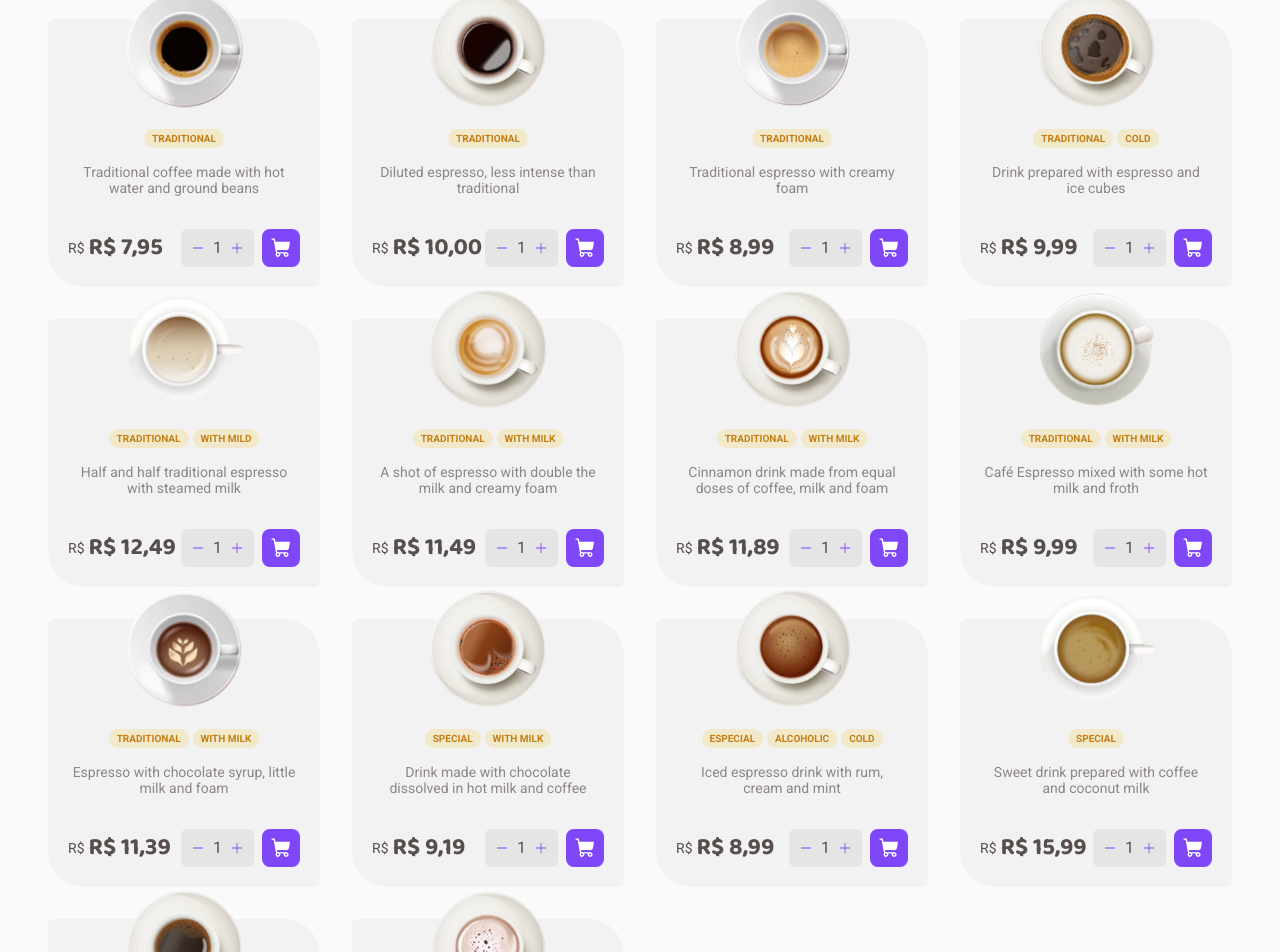
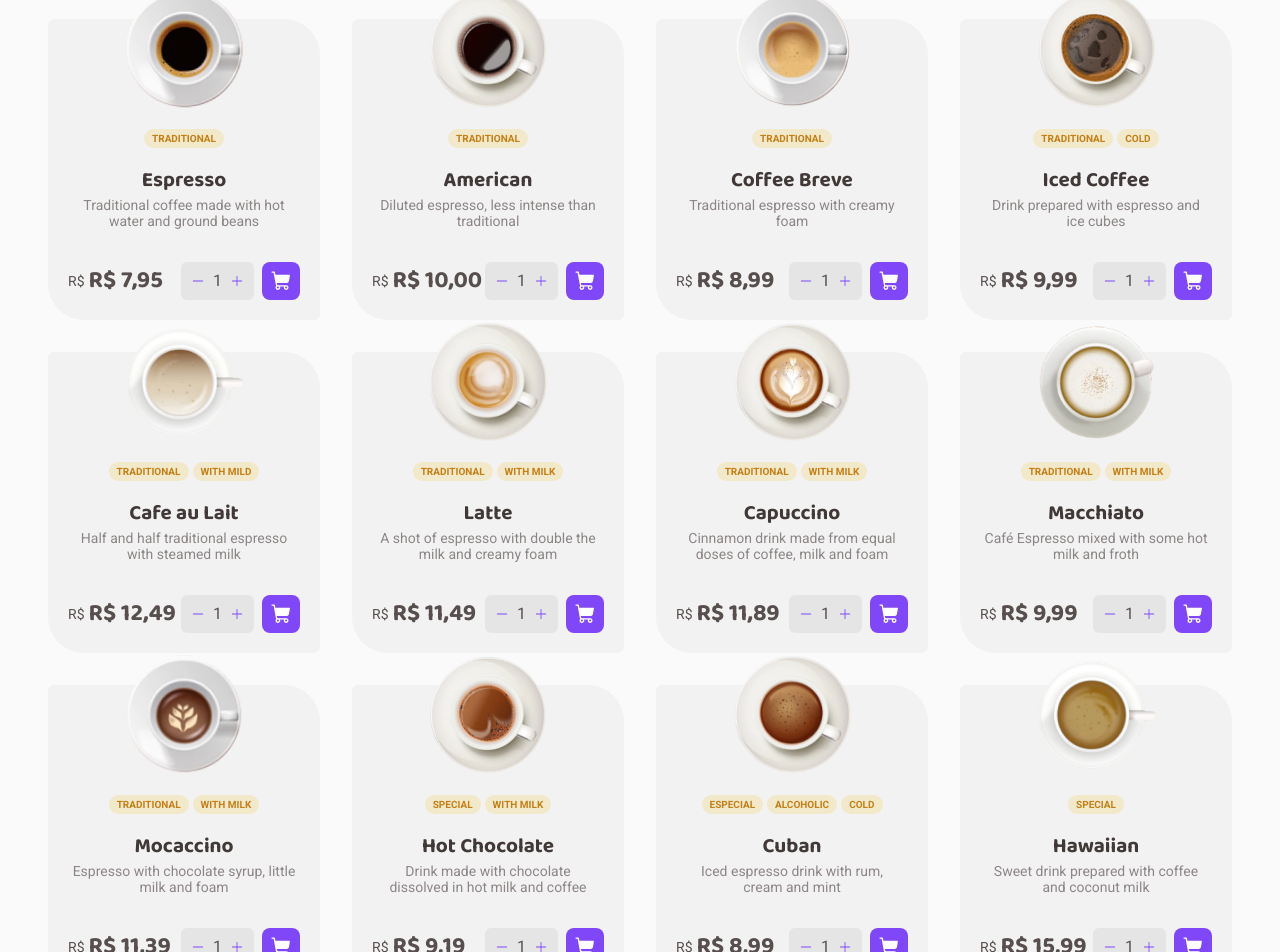
Before and after one commit to gabrielscordeiro/coffee-delivery, a React (Vite) app: page / in a window 1280 px wide. Shown: the part 558-1510 px from the top of the page. Built offline with nearby package versions, Linux system fonts and the light colour scheme; no server answers.

Commit message:
fix: 🐛 Resolve some bugs

```diff
--- a/src/contexts/CoffeeContext.tsx
+++ b/src/contexts/CoffeeContext.tsx
@@ -35,7 +35,7 @@ export function CoffeeContextProvider({children}: ICoffeeContextProviderProps) {
             return newState
         })
 
-        toast.success(`${coffees[coffeeId].name} added to cart!`)
+        toast.success(`${coffees[coffeeId].title} added to cart!`)
     }
 
     function removeCartItem(coffeeId: number) {
@@ -47,7 +47,7 @@ export function CoffeeContextProvider({children}: ICoffeeContextProviderProps) {
             return newState
         })
 
-        toast.success(`Item ${coffees[coffeeId].name} removed from cart!`)
+        toast.success(`Item ${coffees[coffeeId].title} removed from cart!`)
     }
 
     function changeCartItemQuantity(coffeeId: number, qtd: number) {
--- a/src/data/coffees.ts
+++ b/src/data/coffees.ts
@@ -22,7 +22,7 @@ export const coffees = [
         type: [
             'Traditional '
         ],
-        name: 'Espresso',
+        title: 'Espresso',
         description: 'Traditional coffee made with hot water and ground beans',
         price: 7.95
     },
@@ -32,7 +32,7 @@ export const coffees = [
         type: [
             'Traditional'
         ],
-        name: 'American',
+        title: 'American',
         description: 'Diluted espresso, less intense than traditional',
         price: 10
     },
@@ -42,7 +42,7 @@ export const coffees = [
         type: [
             'Traditional'
         ],
-        name: 'Coffee Breve',
+        title: 'Coffee Breve',
         description: 'Traditional espresso with creamy foam',
         price: 8.99
     },
@@ -53,7 +53,7 @@ export const coffees = [
             'Traditional',
             'Cold'
         ],
-        name: 'Iced Coffee',
+        title: 'Iced Coffee',
         description: 'Drink prepared with espresso and ice cubes',
         price: 9.99
     },
@@ -64,7 +64,7 @@ export const coffees = [
             'Traditional',
             'With mild'
         ],
-        name: 'Cafe au Lait',
+        title: 'Cafe au Lait',
         description: 'Half and half traditional espresso with steamed milk',
         price: 12.49
     },
@@ -75,7 +75,7 @@ export const coffees = [
             'Traditional',
             'With milk'
         ],
-        name: 'Latte',
+        title: 'Latte',
         description: 'A shot of espresso with double the milk and creamy foam',
         price: 11.49
     },
@@ -86,7 +86,7 @@ export const coffees = [
             'Traditional',
             'With milk'
         ],
-        name: 'Capuccino',
+        title: 'Capuccino',
         description: 'Cinnamon drink made from equal doses of coffee, milk and foam',
         price: 11.89
     },
@@ -97,7 +97,7 @@ export const coffees = [
             'Traditional',
             'With milk'
         ],
-        name: 'Macchiato',
+        title: 'Macchiato',
         description: 'Café Espresso mixed with some hot milk and froth',
         price: 9.99
     },
@@ -108,7 +108,7 @@ export const coffees = [
             'Traditional',
             'With milk'
         ],
-        name: 'Mocaccino',
+        title: 'Mocaccino',
         description: 'Espresso with chocolate syrup, little milk and foam',
         price: 11.39
     },
@@ -119,7 +119,7 @@ export const coffees = [
             'Special',
             'With milk'
         ],
-        name: 'Hot Chocolate',
+        title: 'Hot Chocolate',
         description: 'Drink made with chocolate dissolved in hot milk and coffee',
         price: 9.19
     },
@@ -131,7 +131,7 @@ export const coffees = [
             'Alcoholic',
             'Cold'
         ],
-        name: 'Cuban',
+        title: 'Cuban',
         description: 'Iced espresso drink with rum, cream and mint',
         price: 8.99
     },
@@ -141,7 +141,7 @@ export const coffees = [
         type: [
             'Special'
         ],
-        name: 'Hawaiian',
+        title: 'Hawaiian',
         description: 'Sweet drink prepared with coffee and coconut milk',
         price: 15.99
     },
@@ -151,7 +151,7 @@ export const coffees = [
         type: [
             'Especial'
         ],
-        name: 'Arabic',
+        title: 'Arabic',
         description: 'Drink prepared with Arabic coffee beans and spices',
         price: 15.49
     },
@@ -162,7 +162,7 @@ export const coffees = [
             'Especial',
             'Alcoholic'
         ],
-        name: 'Irish',
+        title: 'Irish',
         description: 'Drink made from coffee, Irish whiskey, sugar and whipped cream',
         price: 14.39
     }
--- a/src/pages/Checkout/components/Resumo/CartItem/index.tsx
+++ b/src/pages/Checkout/components/Resumo/CartItem/index.tsx
@@ -22,7 +22,7 @@ export function CartItem({coffeeItemCart}: CartItemProps) {
                 <img src={`/coffees/${coffeeItemData.image}.png`} alt="" draggable={false} />
 
                 <div className="titleActionsArea">
-                    <span className="itemTitle">{coffeeItemData.name}</span>
+                    <span className="itemTitle">{coffeeItemData.title}</span>
 
                     <ActionsAreaWrapper>
                         <div className="quantityArea">
--- a/src/pages/Home/components/CoffeeList/components/CoffeeItem/index.tsx
+++ b/src/pages/Home/components/CoffeeList/components/CoffeeItem/index.tsx
@@ -10,7 +10,8 @@ import {
     CoffeeItemContainer,
     CoffeeItemPrice,
     CoffeeItemTypesWrapper,
-    CoffeePrice, ItemQuantitySelector
+    CoffeePrice,
+    ItemQuantitySelector
 } from './styles.ts'
 
 interface ICoffeeItem {
--- a/src/pages/Home/components/CoffeeList/index.tsx
+++ b/src/pages/Home/components/CoffeeList/index.tsx
@@ -1,6 +1,5 @@
 import { useContext } from 'react'
 
-import { ICoffee } from '../../../../@types/coffee.ts'
 import { CoffeeContext } from '../../../../contexts/CoffeeContext.tsx'
 import { coffees } from '../../../../data/coffees.ts'
 import { CoffeeItem } from './components/CoffeeItem'
@@ -14,13 +13,14 @@ export function CoffeeList() {
             <h2>Our Coffees</h2>
 
             <div className="coffeeList">
-                {coffees.map((coffee: ICoffee) => (
+                {coffees.map((coffee) => (
                     <CoffeeItem
                         key={coffee.id}
                         coffee={coffee}
                         coffeeItemQtd={(cart && cart[coffee.id]) ? cart[coffee.id] : 1}
                     />
                 ))}
+
             </div>
         </CoffeeListContainer>
     )
```
